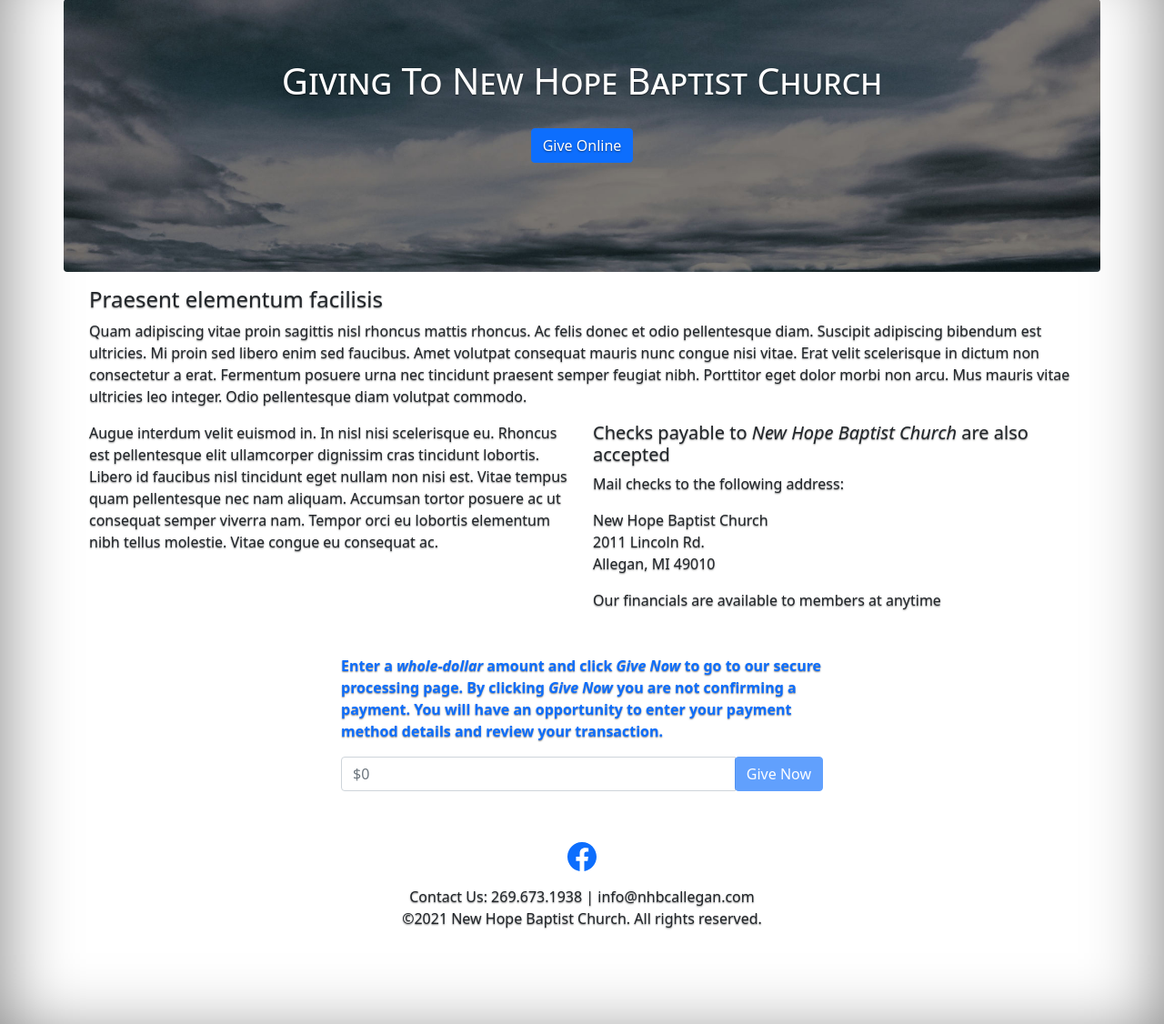
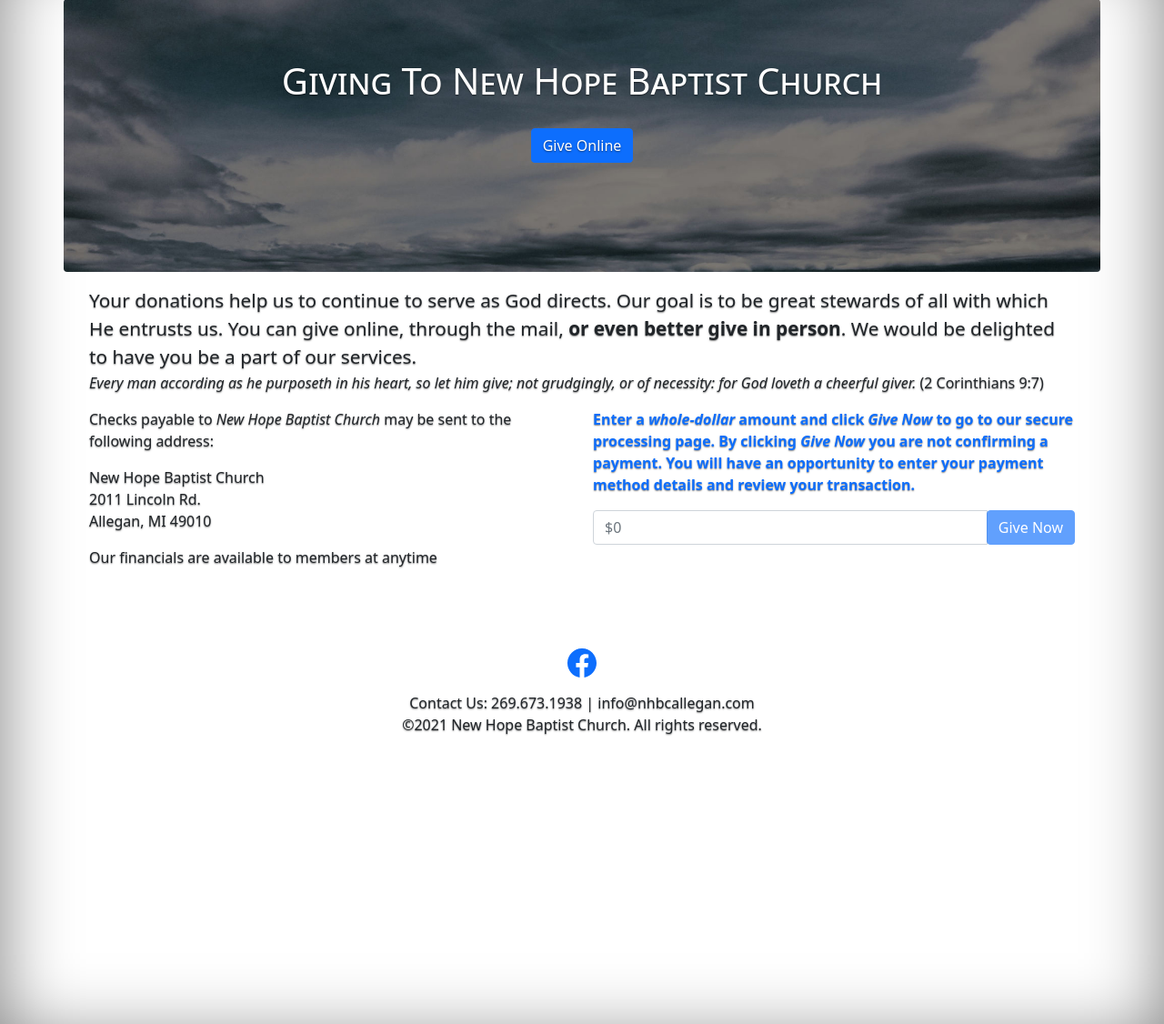
Before and after one commit to youngmcdev/newhope, a Flask app: page /donateco in a window 1280 px wide. Shown: the part 57-1183 px from the top of the page at 91% size. Run offline with Flask 2, Linux system fonts and the light colour scheme; some libraries are stand-ins or nearby versions.

Commit message:
[develop]: Clean up donate views

```diff
--- a/app/templates/donate.html
+++ b/app/templates/donate.html
@@ -32,8 +32,6 @@
     </div>
 </div>
 <div class="row p-3 rounded">
-
-
 </div>
 <!-- Modal -->
 <div class="modal fade" id="staticBackdrop" data-bs-backdrop="static" data-bs-keyboard="false" tabindex="-1" aria-labelledby="staticBackdropLabel" aria-hidden="true">
--- a/app/templates/donateco.html
+++ b/app/templates/donateco.html
@@ -8,27 +8,20 @@
 </div>
 <div class="row p-3 rounded">
     <div class="col-12">
-        <h4>Praesent elementum facilisis</h4>
-        <p>Quam adipiscing vitae proin sagittis nisl rhoncus mattis rhoncus. Ac felis donec et odio pellentesque diam. Suscipit adipiscing bibendum est ultricies. Mi proin sed libero enim sed faucibus. Amet volutpat consequat mauris nunc congue nisi vitae. Erat velit scelerisque in dictum non consectetur a erat. Fermentum posuere urna nec tincidunt praesent semper feugiat nibh. Porttitor eget dolor morbi non arcu. Mus mauris vitae ultricies leo integer. Odio pellentesque diam volutpat commodo.</p>
-    </div>
-    <div class="col-md-6">
         <p>
-            Augue interdum velit euismod in. In nisl nisi scelerisque eu. Rhoncus est pellentesque elit ullamcorper dignissim cras tincidunt lobortis. Libero id faucibus nisl tincidunt eget nullam non nisi est. Vitae tempus quam pellentesque nec nam aliquam. Accumsan tortor posuere ac ut consequat semper viverra nam. Tempor orci eu lobortis elementum nibh tellus molestie. Vitae congue eu consequat ac.
+            <span class="nh-accent-text">Your donations help us to continue to serve as God directs. Our goal is to be great stewards of all with which He entrusts us. You can give online, through the mail, <b>or even better give in person</b>. We would be delighted to have you be a part of our services.</span>
+            <br /><em>Every man according as he purposeth in his heart, so let him give; not grudgingly, or of necessity: for God loveth a cheerful giver.</em> <span style="font-weight: 300;">(2 Corinthians 9:7)</span>
         </p>
     </div>
     <div class="col-md-6">
-        <h5>Checks payable to <em>New Hope Baptist Church</em> are also accepted</h5>
-        <p>Mail checks to the following address:</p>
+        <p>Checks payable to <em>New Hope Baptist Church</em> may be sent to the following address:</p>
         <p>
             New Hope Baptist Church<br />
             2011 Lincoln Rd.<br />Allegan, MI 49010
         </p>
         <p>Our financials are available to members at anytime</p>
     </div>
-</div>
-<div class="row p-3 rounded">
-    <div class="col-sm-2 col-lg-3"></div>
-    <div class="col-sm-8 col-lg-6">
+    <div class="col-md-6">
         <p id="give-section" style="color: #0d6efd; font-weight: 600;">Enter a <em>whole-dollar</em> amount and click <em>Give Now</em> to go to our secure processing page. By clicking <em>Give Now</em> you are <b>not</b> confirming a payment. You will have an opportunity to enter your payment method details and review your transaction.</p>
         <div class="input-group mb-3">
             <input id="amount" name="amount" type="number" class="form-control" placeholder="$0">
@@ -36,9 +29,9 @@
               <button class="btn btn-primary" id="give-button" name="give-button" type="button" disabled data-bs-toggle="modal" data-bs-target="#staticBackdrop">Give Now</button>
             </div>
         </div>
-
     </div>
-    <div class="col-sm-2 col-lg-3"></div>
+</div>
+<div class="row p-3 rounded">
 </div>
 <!-- Modal -->
 <div class="modal fade" id="staticBackdrop" data-bs-backdrop="static" data-bs-keyboard="false" tabindex="-1" aria-labelledby="staticBackdropLabel" aria-hidden="true">
```
